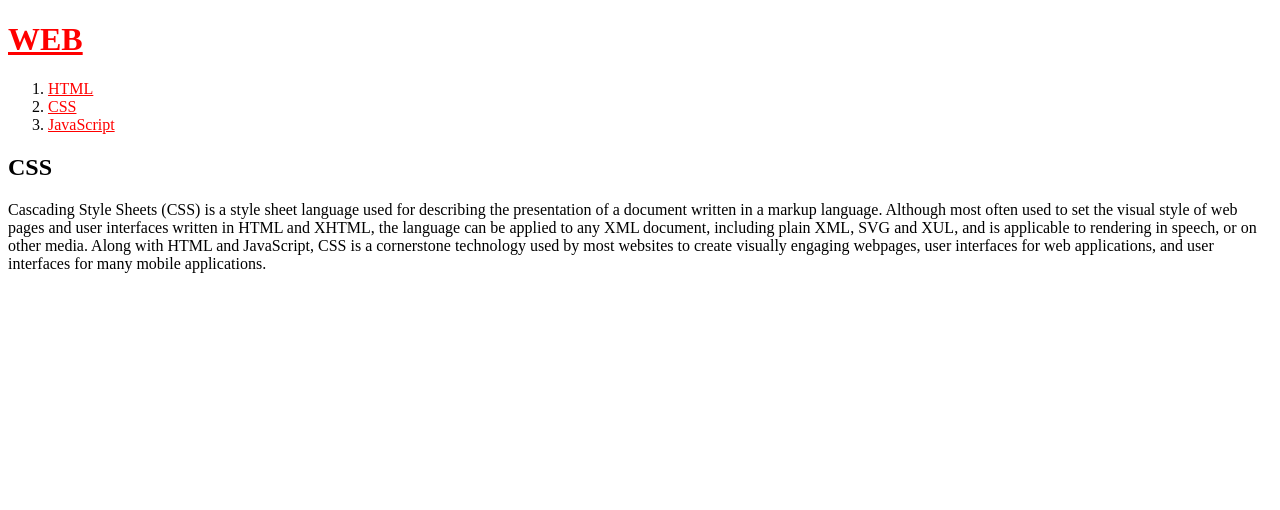
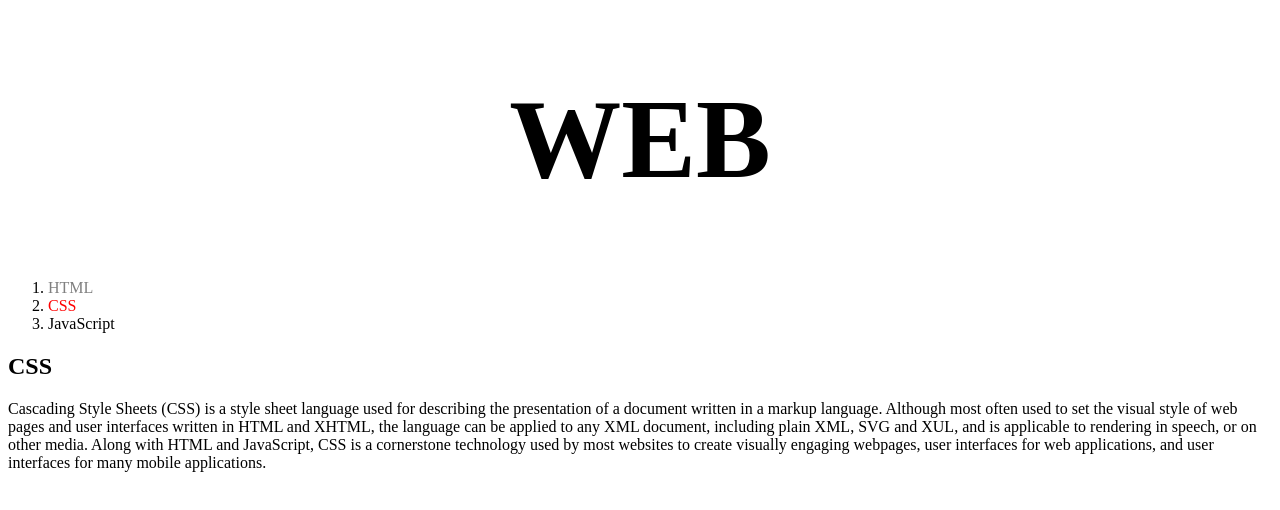
Before and after one commit to hansl97/web1, a plain HTML site: page 2.html in a window 1280 px wide. Drawn offline with Linux system fonts and the light colour scheme.

Commit message:
Explore css

```diff
--- a/2.html
+++ b/2.html
@@ -5,15 +5,27 @@
   <meta charset="utf-8">
   <style>
     a {
+      color:black;
+      text-decoration: none;
+    }
+    #active {
       color:red;
+    }
+    .saw {
+      color:gray;
+    }
+
+    h1 {
+      font-size:700%;
+      text-align:center;
     }
   </style>
 </head>
 <body>
   <h1><a href="index.html">WEB</a></h1>
   <ol>
-    <li><a href="1.html">HTML</a></li>
-    <li><a href="2.html">CSS</a></li>
+    <li><a href="1.html" class="saw">HTML</a></li>
+    <li><a href="2.html" class="saw" id="active">CSS</a></li>
     <li><a href="3.html">JavaScript</a></li>
   </ol>
   <!--
```
Also changed, not shown: 1.html (+11 -1 lines), 3.html (+11 -1 lines), box.html (added, +23 -0 lines), index.html (+11 -1 lines).
